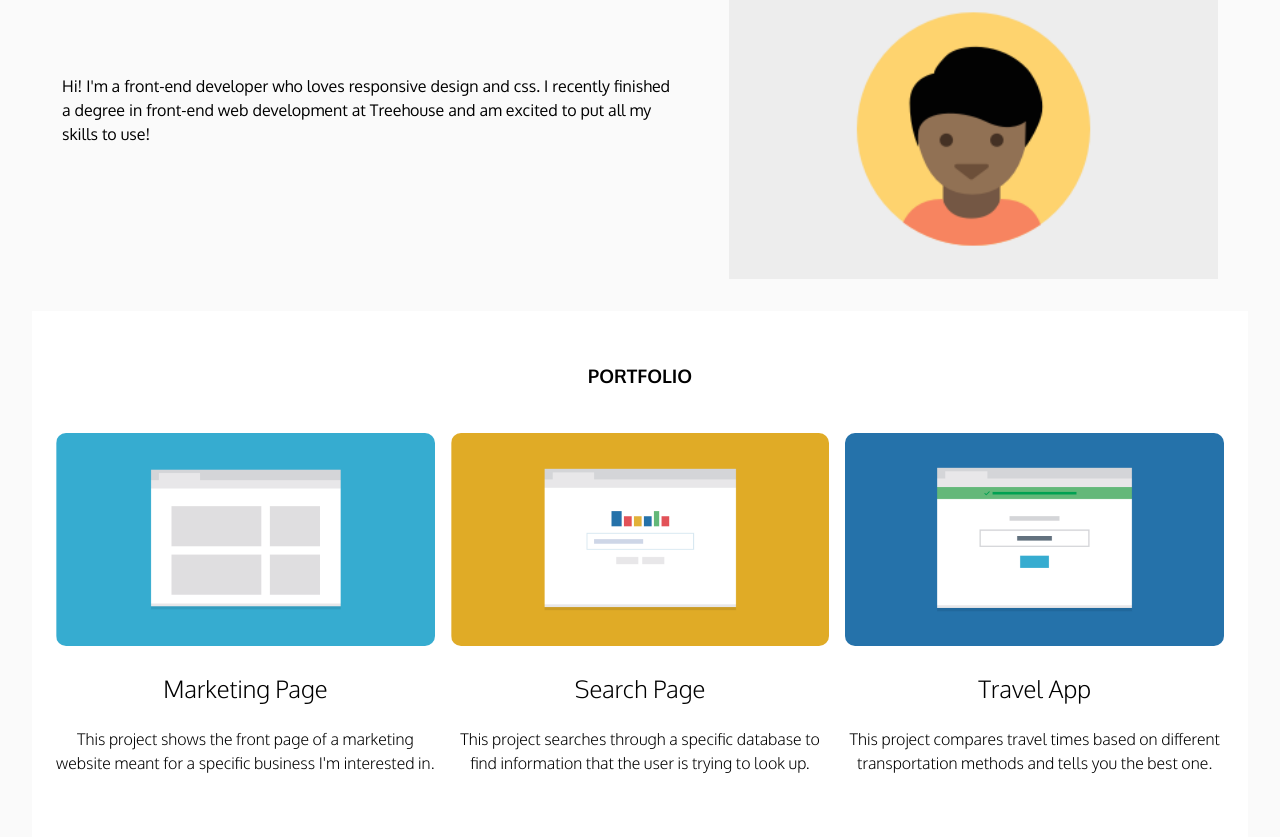
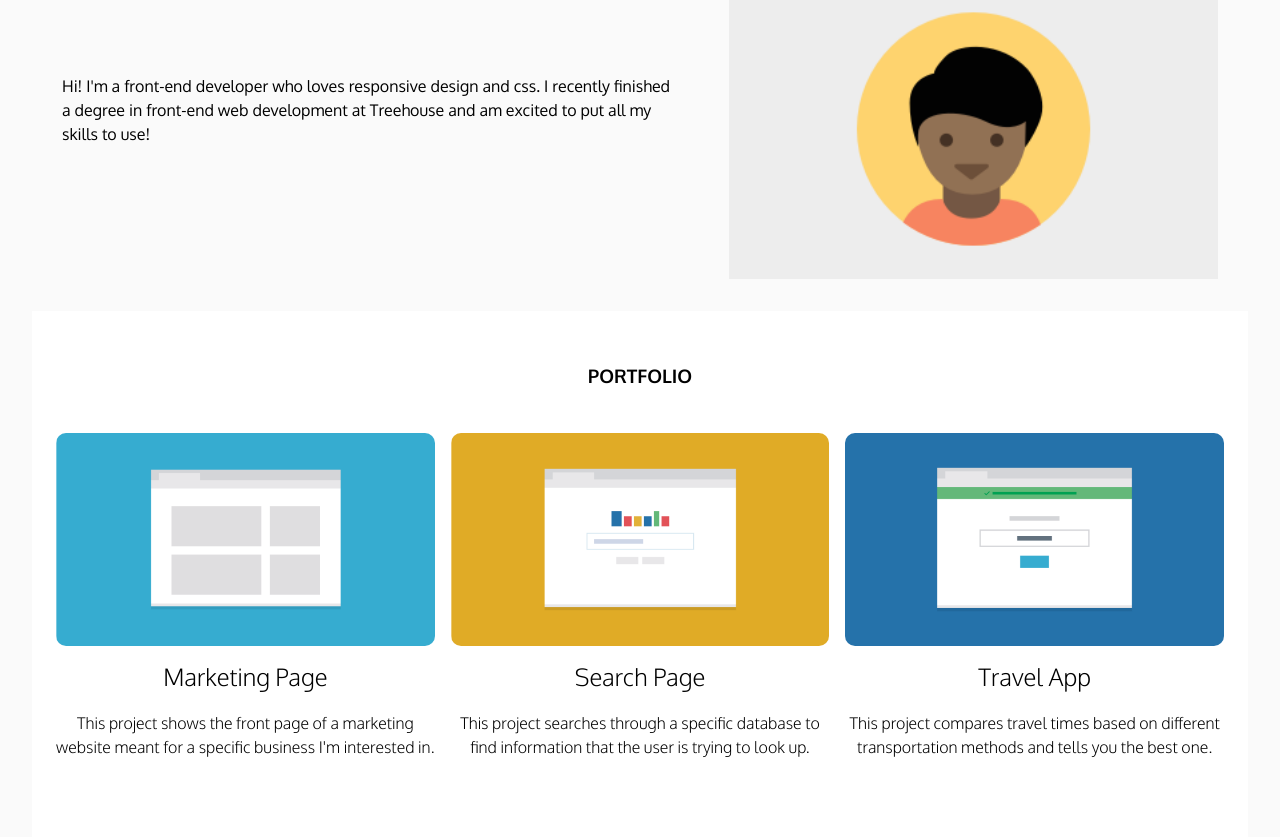
Before and after one commit to scolby13/td-project-2, a plain HTML site: page index.html in a window 1280 px wide. Shown: the part 115-952 px from the top of the page. Drawn offline with Linux system fonts and the light colour scheme.

Commit message:
updated h2 margin

```diff
--- a/css/style.css
+++ b/css/style.css
@@ -28,6 +28,7 @@ h1 {
 h2 {
     text-transform: capitalize;
     font-weight: 100;
+    margin: .3em;
 }
 
 h3 {
```
